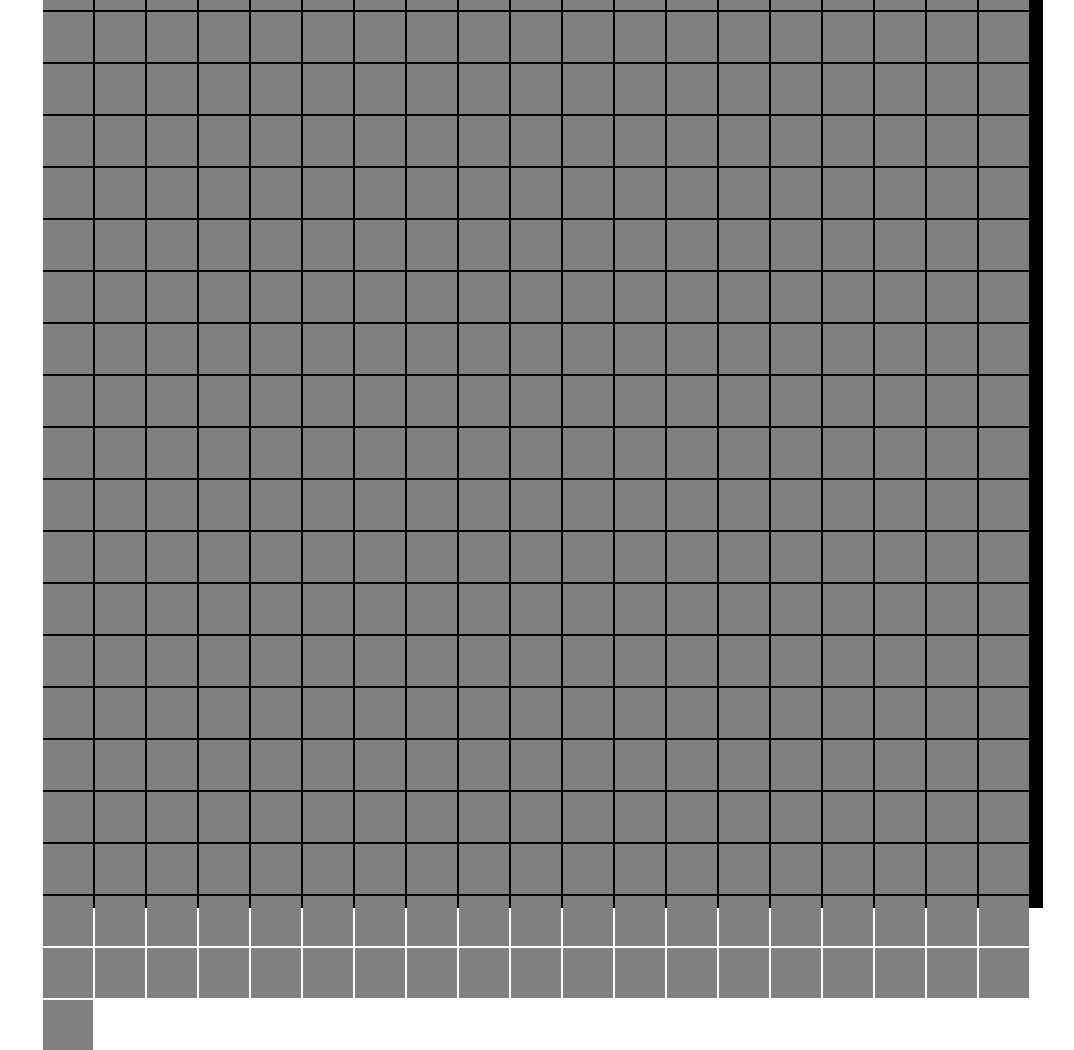
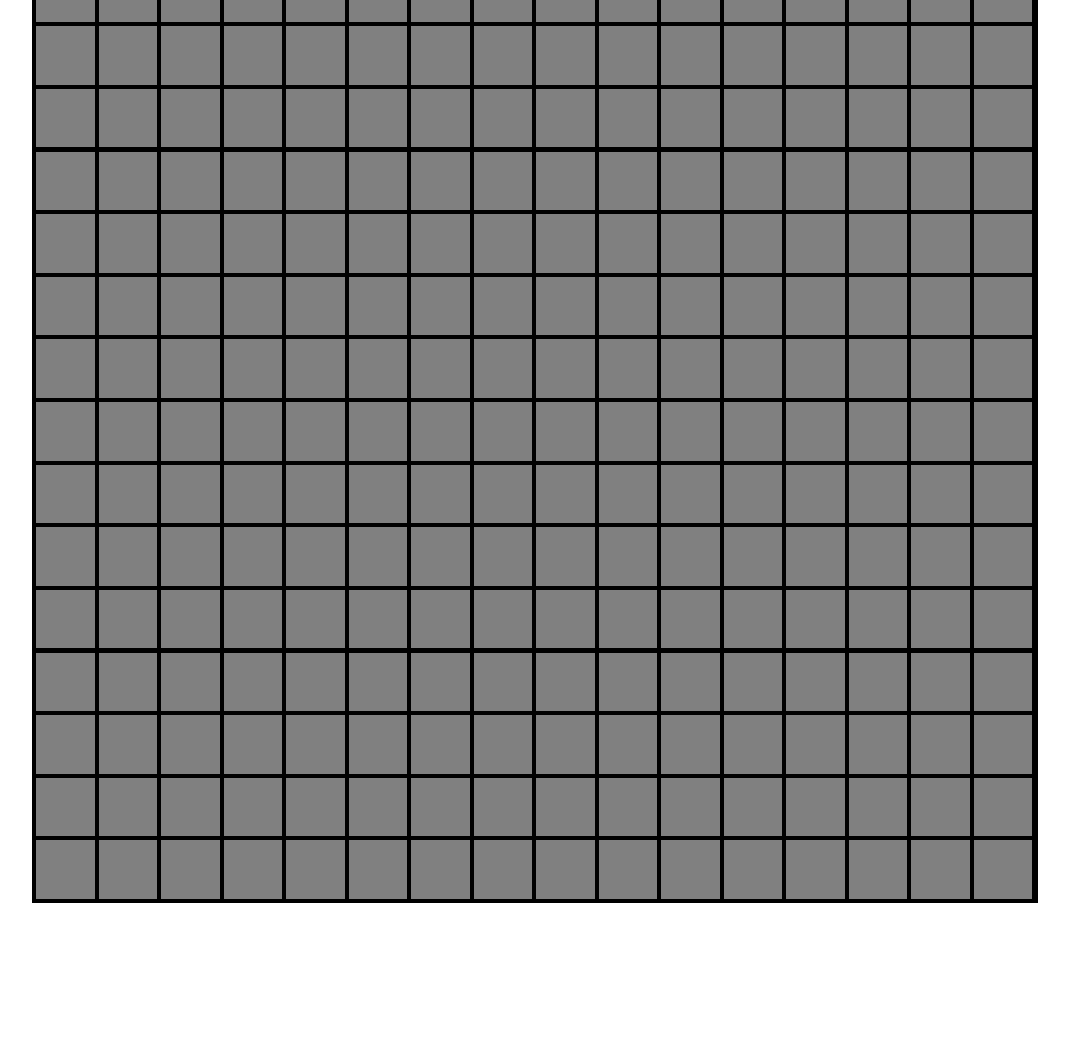
Before and after one commit to Spanky45/etch-a-sketch, a plain HTML site: page index.html in a window 1280 px wide. Shown: the whole page, without its empty margins (105-1179 px from the left). After the commit the page ends 903 px from the top, so only its background shows below. Drawn offline with Linux system fonts and the light colour scheme.

Commit message:
created the logic that adds the number of grid tiles to the grid container

```diff
--- a/index.html
+++ b/index.html
@@ -3,8 +3,9 @@
 <head>
     <meta charset="UTF-8">
     <meta name="viewport" content="width=device-width, initial-scale=1.0">
-    <title>Document</title>
+    <title>Etch-A-Sketch</title>
     <link rel="stylesheet" href="styles.css">
+    <link rel="icon" type="image/png" href="icons8-grid-32.png">
 </head>
 <body>
     <div class="grid-container">
--- a/index.js
+++ b/index.js
@@ -1,11 +1,23 @@
 const gridContainer = document.querySelector('.grid-container');
+const gridLength = 1000
+const tileMargin = 2;
 
-function createGrid(tiles) {
-    for (let i = 0; i < tiles; i++) {
+function createGrid(tilesPerSide) {
+
+    const tileSize = gridLength / tilesPerSide - (tileMargin * 2);
+
+    for (let i = 0; i < tilesPerSide ** 2; i++) {
         const div = document.createElement('div');
         div.classList.add('grid-tile');
+        div.style.width = `${tileSize}px`;
+        div.style.height = `${tileSize}px`;
+        div.style.margin = `${tileMargin}px`;
         gridContainer.appendChild(div);
     }
 }
 
-createGrid(400);
+createGrid(16);
+
+// function poop(tileNumber) {
+
+// }
--- a/styles.css
+++ b/styles.css
@@ -5,22 +5,27 @@ body {
     height: 100vh;
     width: 100vw;
     box-sizing: border-box;
+    margin: 0;
 }
 
 .grid-container {
     display: flex;
-    width: 1000px;
-    height: 1000px;
+    width: 1002px;
+    height: 1002px;
     background-color: black;
-    gap: 2px;
+    /* gap: 2px; */
     flex-wrap: wrap;
-    /* padding: 2px; */
+    padding: 2px;
 }
 
 .grid-tile {
-width: 50px;
-height: 50px;
+/* width: 48px;
+height: 48px; */
 background-color: gray;
 /* border: 2px solid black; */
 flex-shrink: 0;
+/* flex-grow: 1; */
+/* padding: 2px; */
+/* border: 2px solid blue; */
+/* margin: 1px; */
 }
```
Also changed, not shown: icons8-grid-32.png (added).
